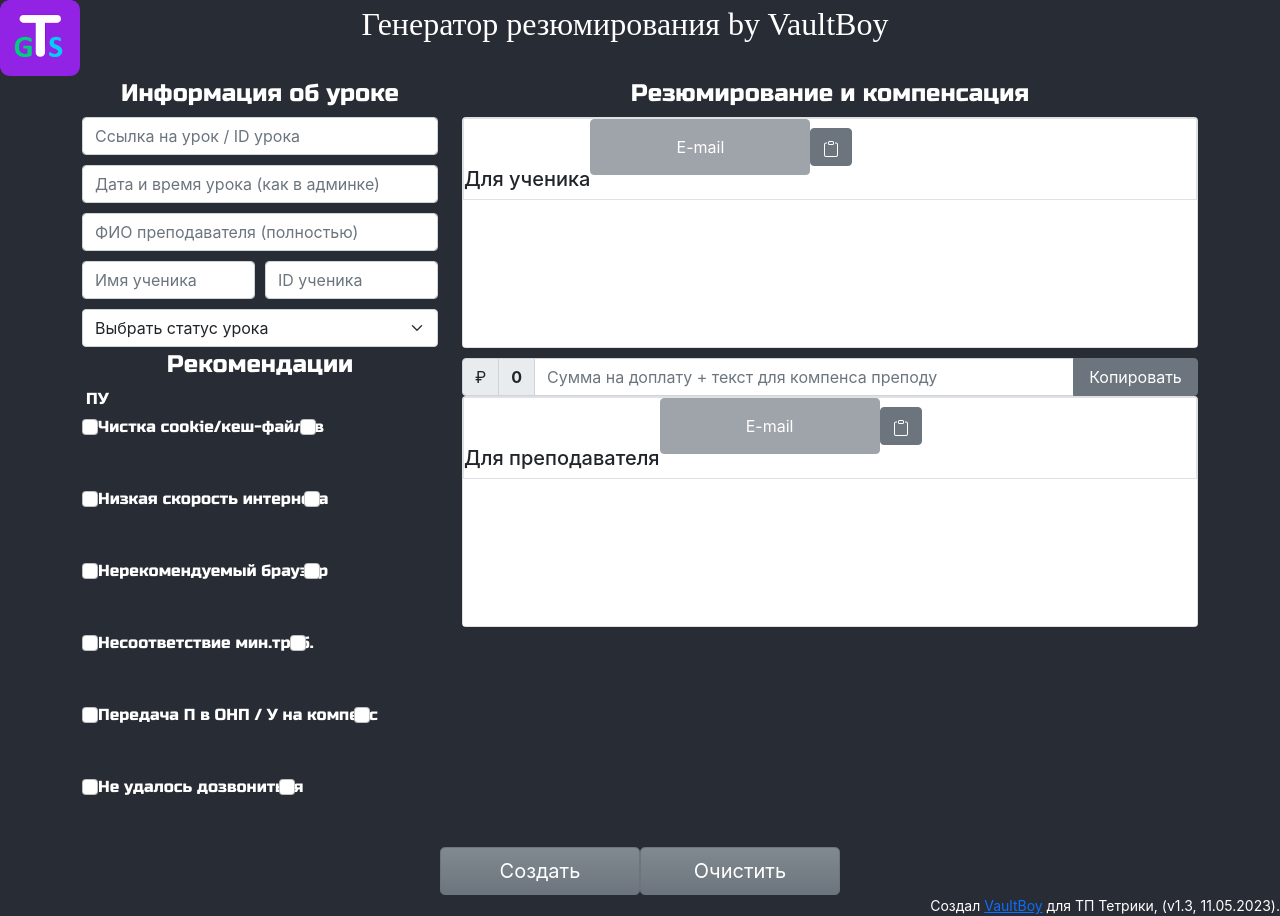
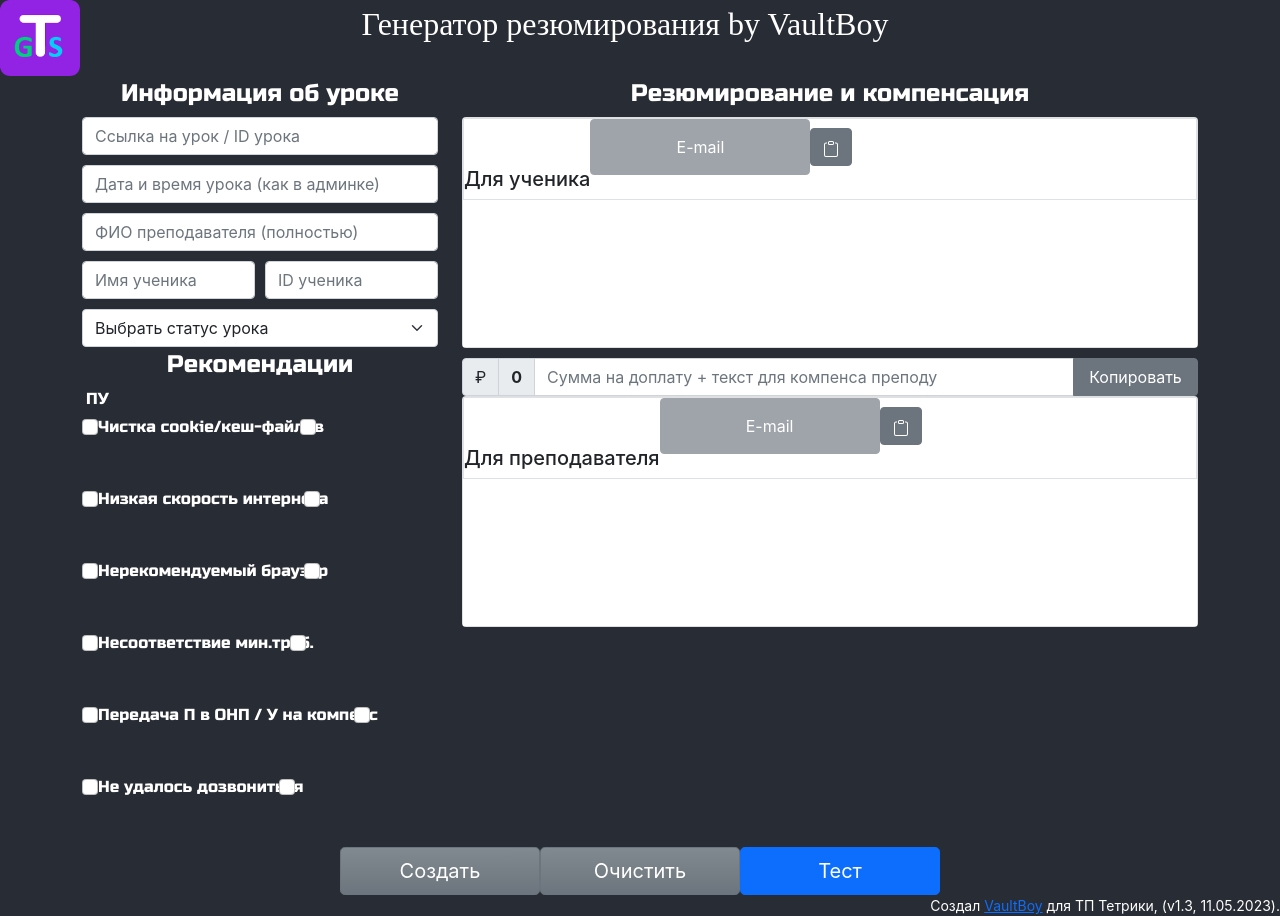
Before and after one commit to VaultBoy9519/summing-up-generator-Tetrika, a React (Create React App) app: page / in a window 1280 px wide. Built offline with nearby package versions, Linux system fonts and the light colour scheme; a web font is replaced by a local one.

Commit message:
Поправил баг с NaN при отображении воскресения

```diff
--- a/src/App.js
+++ b/src/App.js
@@ -75,7 +75,7 @@ function App() {
   const createStatusMessage = () => {
 
     //Преобразование даты и времени в корректный формат
-    const dayOfWeek = ["понедельник", "вторник", "среда", "четверг", "пятница", "суббота", "воскресенье"];
+    const dayOfWeek = ["понедельник", "вторник", "среда", "четверг", "пятница", "суббота", "воскресенье", "воскресение"];
     const adminkaDateLesson = lesson.dateLesson.split(" ").filter((n) => {
       return !dayOfWeek.includes(n.replace(",", ""));
     });
@@ -262,6 +262,7 @@ function App() {
     //   statusLesson: "1"
     // };
     // setLesson(obj);
+    console.log(lesson);
   };
 
 
@@ -327,7 +328,7 @@ function App() {
                   onClick={setCheckReset}>Очистить
           </button>
           <button type="button"
-                  style={{ display: "none" }}
+                  style={{ display: "inline-block" }}
                   className="btn btn-primary btn-lg mx-auto mx-lg-0 mt-10 ml-10"
                   onClick={createNames}>Тест
           </button>
```
